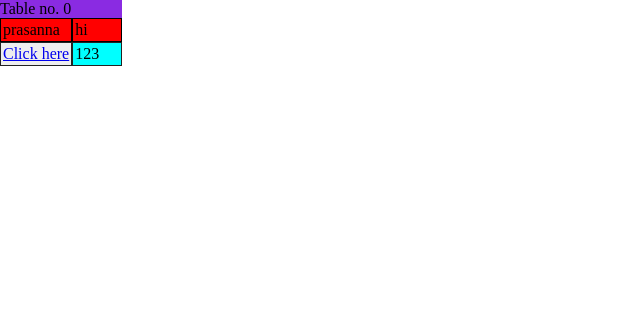
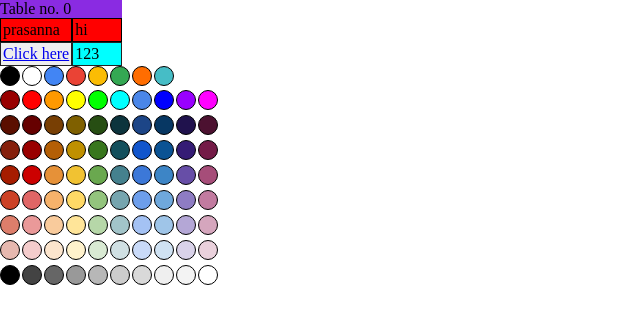
Before and after one commit to PrasannaPanneerSelvam/Json-To-Excel-Converter, a Flask app: page / in a window 1280 px wide. Shown: the top 324 px of the page, without its empty margins (0-640 px from the left). Run offline with Flask 2, Linux system fonts and the light colour scheme; style sheets or scripts are compiled from the project's sources.

Commit message:
Color picker implementation

```diff
--- a/development/scss/preview.scss
+++ b/development/scss/preview.scss
@@ -53,3 +53,41 @@ $header-colors: --primary-header-color, --secondary-header-color,
 .content-col-0 {
   background-color: #eee;
 }
+
+.color-grid {
+  --size: 20px;
+  --gap: 1px;
+
+  // display: inline-block;
+
+  & > div {
+    display: block;
+    margin: var(--gap) 0;
+
+    & > div {
+      display: inline-block;
+      height: var(--size);
+      width: var(--size);
+      border-radius: 50%;
+      margin: 0 var(--gap);
+
+      border: 0.5px solid black;
+
+      &:first-child {
+        margin-left: 0;
+      }
+
+      &:last-child {
+        margin-right: 0;
+      }
+    }
+
+    &:first-child {
+      margin-top: 0;
+    }
+
+    &:last-child {
+      margin-bottom: 0;
+    }
+  }
+}
--- a/static/css/preview.css
+++ b/static/css/preview.css
@@ -62,4 +62,39 @@
 .content-col-0 {
   background-color: #eee;
 }
+
+.color-grid {
+  --size: 20px;
+  --gap: 1px;
+}
+
+.color-grid > div {
+  display: block;
+  margin: var(--gap) 0;
+}
+
+.color-grid > div > div {
+  display: inline-block;
+  height: var(--size);
+  width: var(--size);
+  border-radius: 50%;
+  margin: 0 var(--gap);
+  border: 0.5px solid black;
+}
+
+.color-grid > div > div:first-child {
+  margin-left: 0;
+}
+
+.color-grid > div > div:last-child {
+  margin-right: 0;
+}
+
+.color-grid > div:first-child {
+  margin-top: 0;
+}
+
+.color-grid > div:last-child {
+  margin-bottom: 0;
+}
 /*# sourceMappingURL=preview.css.map */
--- /dev/null
+++ b/static/js/ColorPicker.js
@@ -0,0 +1,146 @@
+const standardColors = [
+  [
+    '0, 0, 0',
+    '255, 255, 255',
+    '66, 133, 244',
+    '234, 67, 53',
+    '251, 188, 4',
+    '52, 168, 83',
+    '255, 109, 1',
+    '70, 189, 198',
+  ],
+];
+
+const additionalColors = [
+  [
+    '0, 0, 0',
+    '67, 67, 67',
+    '102, 102, 102',
+    '153, 153, 153',
+    '183, 183, 183',
+    '204, 204, 204',
+    '217, 217, 217',
+    '239, 239, 239',
+    '243, 243, 243',
+    '255, 255, 255',
+  ],
+  [
+    '230, 184, 175',
+    '244, 204, 204',
+    '252, 229, 205',
+    '255, 242, 204',
+    '217, 234, 211',
+    '208, 224, 227',
+    '201, 218, 248',
+    '207, 226, 243',
+    '217, 210, 233',
+    '234, 209, 220',
+  ],
+  [
+    '221, 126, 107',
+    '234, 153, 153',
+    '249, 203, 156',
+    '255, 229, 153',
+    '182, 215, 168',
+    '162, 196, 201',
+    '164, 194, 244',
+    '159, 197, 232',
+    '180, 167, 214',
+    '213, 166, 189',
+  ],
+  [
+    '204, 65, 37',
+    '224, 102, 102',
+    '246, 178, 107',
+    '255, 217, 102',
+    '147, 196, 125',
+    '118, 165, 175',
+    '109, 158, 235',
+    '111, 168, 220',
+    '142, 124, 195',
+    '194, 123, 160',
+  ],
+  [
+    '166, 28, 0',
+    '204, 0, 0',
+    '230, 145, 56',
+    '241, 194, 50',
+    '106, 168, 79',
+    '69, 129, 142',
+    '60, 120, 216',
+    '61, 133, 198',
+    '103, 78, 167',
+    '166, 77, 121',
+  ],
+  [
+    '133, 32, 12',
+    '153, 0, 0',
+    '180, 95, 6',
+    '191, 144, 0',
+    '56, 118, 29',
+    '19, 79, 92',
+    '17, 85, 204',
+    '11, 83, 148',
+    '53, 28, 117',
+    '116, 27, 71',
+  ],
+  [
+    '91, 15, 0',
+    '102, 0, 0',
+    '120, 63, 4',
+    '127, 96, 0',
+    '39, 78, 19',
+    '12, 52, 61',
+    '28, 69, 135',
+    '7, 55, 99',
+    '32, 18, 77',
+    '76, 17, 48',
+  ],
+  [
+    '152, 0, 0',
+    '255, 0, 0',
+    '255, 153, 0',
+    '255, 255, 0',
+    '0, 255, 0',
+    '0, 255, 255',
+    '74, 134, 232',
+    '0, 0, 255',
+    '153, 0, 255',
+    '255, 0, 255',
+  ],
+];
+
+let pickColorCallback = color => {
+  console.log('Selected color', color);
+};
+
+function setPickColorCallback(inputCb) {
+  pickColorCallback = inputCb;
+}
+
+function addPickColorEvent(gridItem) {
+  gridItem.addEventListener('click', e => {
+    pickColorCallback(e.target.style.backgroundColor);
+  });
+}
+
+function addCellsInGrid(attachOn, rowNo, colNo, contentArray) {
+  for (let row = rowNo - 1; row >= 0; row--) {
+    const rowDiv = document.createElement('div');
+    for (let col = 0; col < colNo; col++) {
+      const cellDiv = document.createElement('div');
+      cellDiv.style.backgroundColor = `rgb(${contentArray[row][col]})`;
+      addPickColorEvent(cellDiv);
+      rowDiv.appendChild(cellDiv);
+    }
+    attachOn.appendChild(rowDiv);
+  }
+}
+
+const primaryColorsGrid = document.getElementById('primary-color-grid'),
+  additionalColorsGrid = document.getElementById('additional-color-grid');
+
+addCellsInGrid(primaryColorsGrid, 1, 8, standardColors);
+addCellsInGrid(additionalColorsGrid, 8, 10, additionalColors);
+
+export { setPickColorCallback };
--- a/static/js/preview_excel.js
+++ b/static/js/preview_excel.js
@@ -1,4 +1,5 @@
 import * as TablePreviewGenerator from './PreviewGenerator.js';
+import * as ColorPicker from './ColorPicker.js';
 
 const test = {
   StudentName: 'Bruce Wayne',
--- a/templates/index.html
+++ b/templates/index.html
@@ -28,6 +28,9 @@
 
     <div class="container" id="preview-container"></div>
 
+    <div class="color-grid" id="primary-color-grid"></div>
+    <div class="color-grid" id="additional-color-grid"></div>
+
     <!-- <script src="../static/js/index.js"></script> -->
     <script src="../static/js/preview_excel.js" type="module"></script>
     <!-- <script src="{{ url_for('static/js', filename='index.js') }}"></script>
```
Also changed, not shown: 1 other file.
